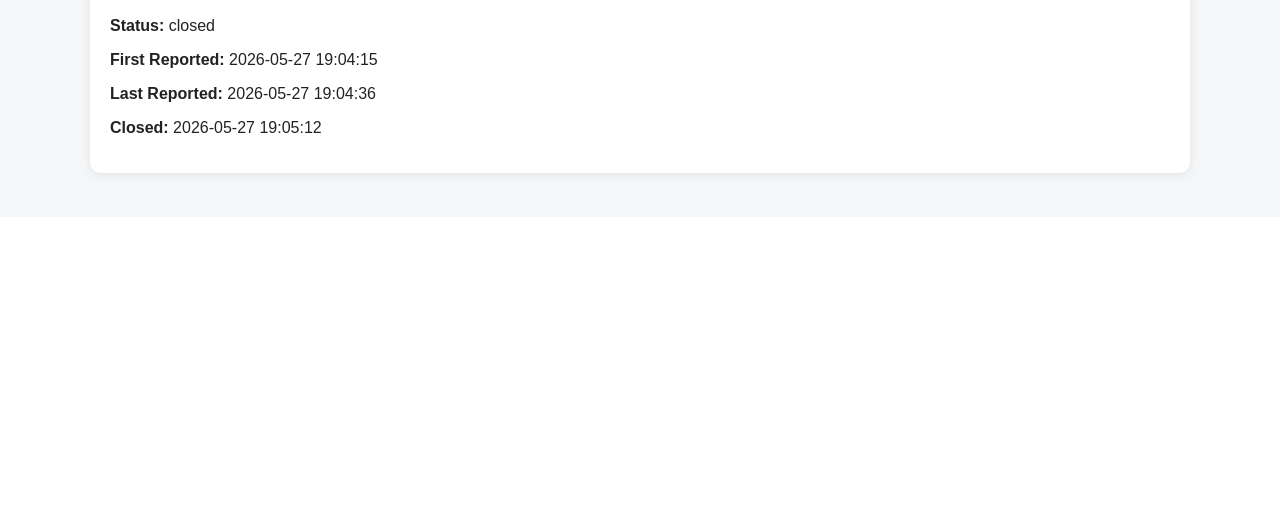
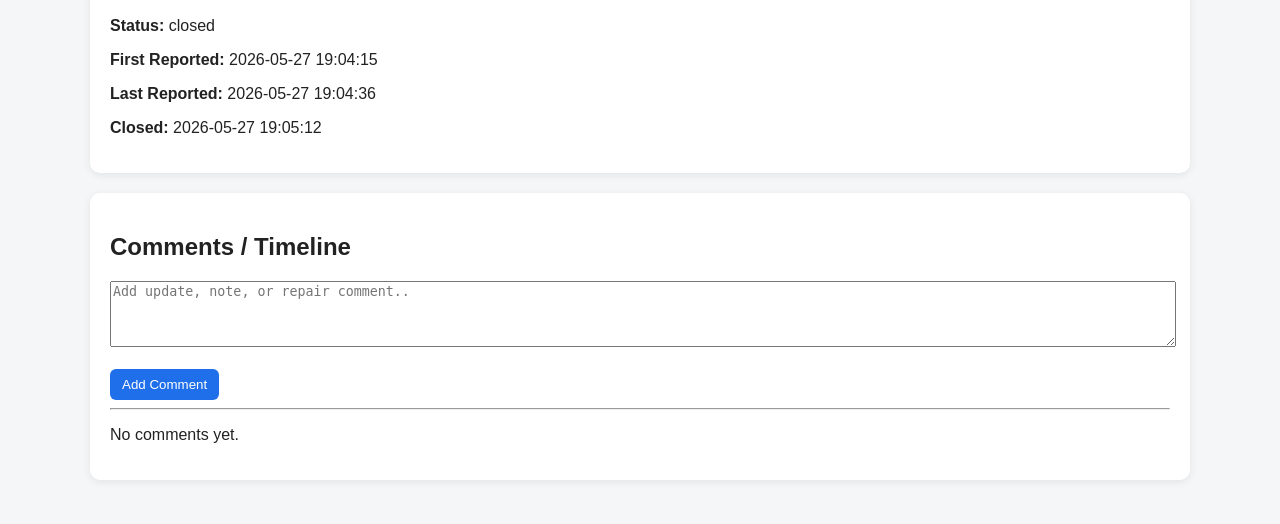
Before and after one commit to AndrewFrizzell/FleetMind, a Flask app: page /work-orders/1 in a window 1280 px wide. Shown: the part 941-1465 px from the top of the page. Before the commit the page ends 1122 px from the top, so only its background shows below. Run offline with Flask 3, Linux system fonts and the light colour scheme; a user stored in the database is signed in; data comes from the database, SQL or seed files in the repository; both versions use the stored data as it was after the commit.

Commit message:
added comments to the work orders

```diff
--- a/fleetmind_db.py
+++ b/fleetmind_db.py
@@ -178,6 +178,20 @@ def create_tables(conn):
     );
     """)
 
+    #work order comments
+    cursor.execute("""
+    CREATE TABLE IF NOT EXISTS WorkOrderComment(
+        comment_id INTEGER PRIMARY KEY AUTOINCREMENT,
+        work_order_id INTEGER NOT NULL,
+        user_id INTEGER NOT NULL,
+        comment TEXT NOT NULL,
+        created_at TEXT NOT NULL DEFAULT (datetime('now')),
+
+        FOREIGN KEY (work_order_id) REFERENCES WorkOrder(work_order_id),
+        FOREIGN KEY (user_id) REFERENCES User(user_id)
+    );
+    """)
+
     # User shifts
     cursor.execute("""
     CREATE TABLE IF NOT EXISTS UserShift (
--- a/logic.py
+++ b/logic.py
@@ -633,6 +633,44 @@ def get_work_order_by_id(conn, work_order_id):
 
     return cur.fetchone()
 
+def add_work_order_comment(conn, work_order_id, user_id, comment):
+    cur = conn.cursor()
+
+    cur.execute("""
+        INSERT INTO WorkOrderComment (
+            work_order_id,
+            user_id,
+            comment
+        )
+        VALUES (?, ?, ?)
+    """, (
+        work_order_id,
+        user_id,
+        comment
+    ))
+
+    conn.commit()
+
+def get_work_order_comments(conn, work_order_id):
+    cur = conn.cursor()
+
+    cur.execute("""
+        SELECT
+            woc.comment_id,
+            woc.comment,
+            woc.created_at,
+            u.user_id,
+            u.name,
+            u.role
+        FROM WorkOrderComment woc
+        JOIN User u
+            ON woc.user_id = u.user_id
+        WHERE woc.work_order_id = ?
+        ORDER BY woc.created_at DESC
+    """, (work_order_id,))
+
+    return cur.fetchall()
+
 
 
 #===================================
--- a/web/app.py
+++ b/web/app.py
@@ -33,7 +33,9 @@ from logic import (
             update_machine_meter,
             get_machine_current_meter,
             get_open_faults_for_machine,
-            get_work_order_by_id
+            get_work_order_by_id,
+            add_work_order_comment,
+            get_work_order_comments
 
 )
 
@@ -194,6 +196,7 @@ def work_order_detail(work_order_id):
     conn = get_connection()
 
     work_order = get_work_order_by_id(conn, work_order_id)
+    comments = get_work_order_comments(conn, work_order_id)
 
     conn.close()
 
@@ -203,8 +206,31 @@ def work_order_detail(work_order_id):
     return render_template(
         "work_order_detail.html",
         user=session,
-        work_order=work_order
+        work_order=work_order,
+        comments=comments
     )
+
+@app.route("/work-orders/<int:work_order_id>/comments/add", methods=["POST"])
+@login_required
+def add_work_order_comment_route(work_order_id):
+    comment = request.form.get("comment", "").strip()
+
+    if not comment:
+        flash("Comment cannot be empty.")
+        return redirect(url_for("work_order_detail", work_order_id=work_order_id))
+
+    conn = get_connection()
+
+    add_work_order_comment(
+        conn,
+        work_order_id,
+        session["user_id"],
+        comment
+    )
+
+    conn.close()
+    flash("Comment added.")
+    return redirect(url_for("work_order_detail", work_order_id=work_order_id))
 
 @app.route("/mechanic/complete-work-order", methods=["POST"])
 @login_required
--- a/web/templates/work_order_detail.html
+++ b/web/templates/work_order_detail.html
@@ -63,6 +63,40 @@
             {% endif %}
         </div>
 
+        <div class="card">
+            <h2>Comments / Timeline</h2>
+
+            <form method="POST" action="{{ url_for('add_work_order_comment_route', work_order_id=work_order.work_order_id) }}">
+               <textarea
+                    name="comment"
+                    rows="4"
+                    style="width: 100%;"
+                    placeholder="Add update, note, or repair comment.."
+                    required></textarea>
+
+                    <br><br>
+
+                    <button type="submit" class="primary">Add Comment</button>
+            </form>
+
+            <hr>
+
+            {% if comments and comments|length > 0 %}
+                {% for comment in comments %}
+                    <div style="margin-bottom: 16px;">
+                        <p>
+                            <strong>{{ comment.name }}</strong>
+                            <span class="muted">{{ comment.role }} - {{ comment.created_at }}</span>
+                        </p>
+
+                        <p>{{ comment.comment }}</p>
+                    </div>
+                {% endfor %}
+            {% else %}
+                <p>No comments yet.</p>
+            {% endif %}
+        </div>
+
 
     </div>
 </body>
```
Also changed, not shown: fleetmind.db.
